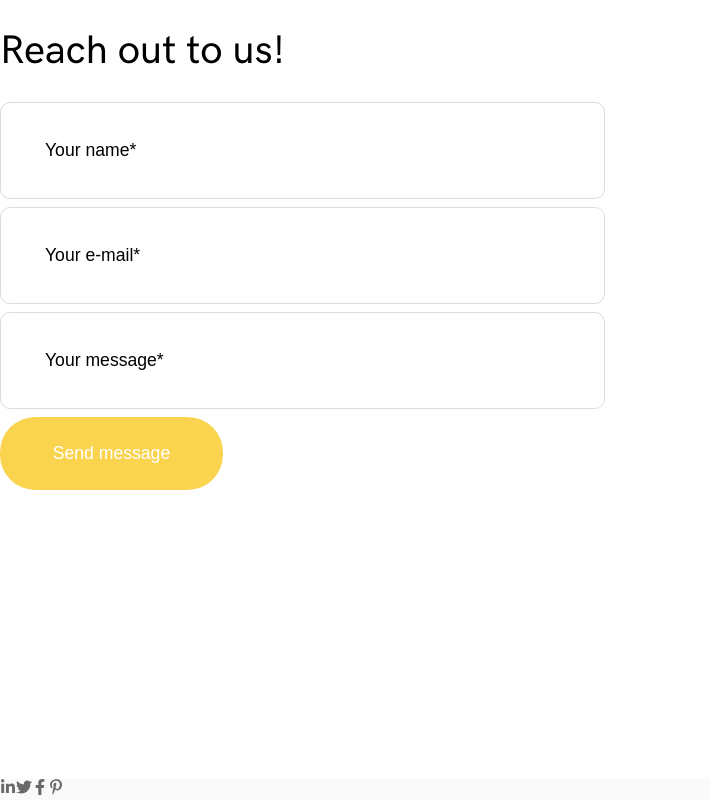
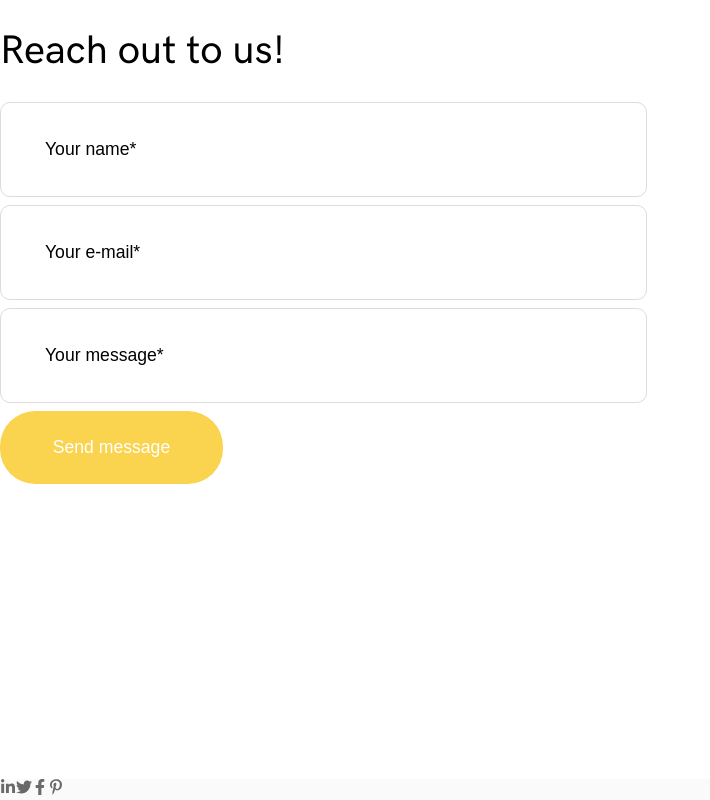
Before and after one commit to rawjrk/zenbittech-form, a React app in the folder front/: page / in a window 1280 px wide. Shown: the whole page, without its empty margins (0-710 px from the left). Built offline with nearby package versions, Linux system fonts and the light colour scheme; the HTML template or start-up script is replaced by a standard one.

Commit message:
front: minor styling fixes

```diff
--- a/front/src/components/Button.js
+++ b/front/src/components/Button.js
@@ -5,15 +5,13 @@ const bgColor = C.YELLOW;
 
 const Button = styled.button`
   display: block;
-
-  border: none;
-  border-radius: 2em;
-  background-color: ${bgColor};
-  color: white;
-
-  padding: 1.5em 3em;
   font-size: 1.1rem;
   font-weight: 500;
+  color: white;
+  background-color: ${bgColor};
+  border: none;
+  padding: 1.5em 3em;
+  border-radius: 2em;
 `;
 
 export default Button;
--- a/front/src/components/Input.js
+++ b/front/src/components/Input.js
@@ -2,13 +2,13 @@ import styled from "styled-components";
 
 const Input = styled.input`
   display: block;
+  font-size: 1.1rem;
   width: 557px;
   height: 93px;
+  margin-bottom: 0.5rem;
   border: 1px solid #dcdcdc;
   border-radius: 10px;
-  font-size: 1.1rem;
-  padding-left: 2.5em;
-  margin-bottom: 0.5rem;
+  padding: 0 2.5em;
 
   &::placeholder {
     color: black;
```
